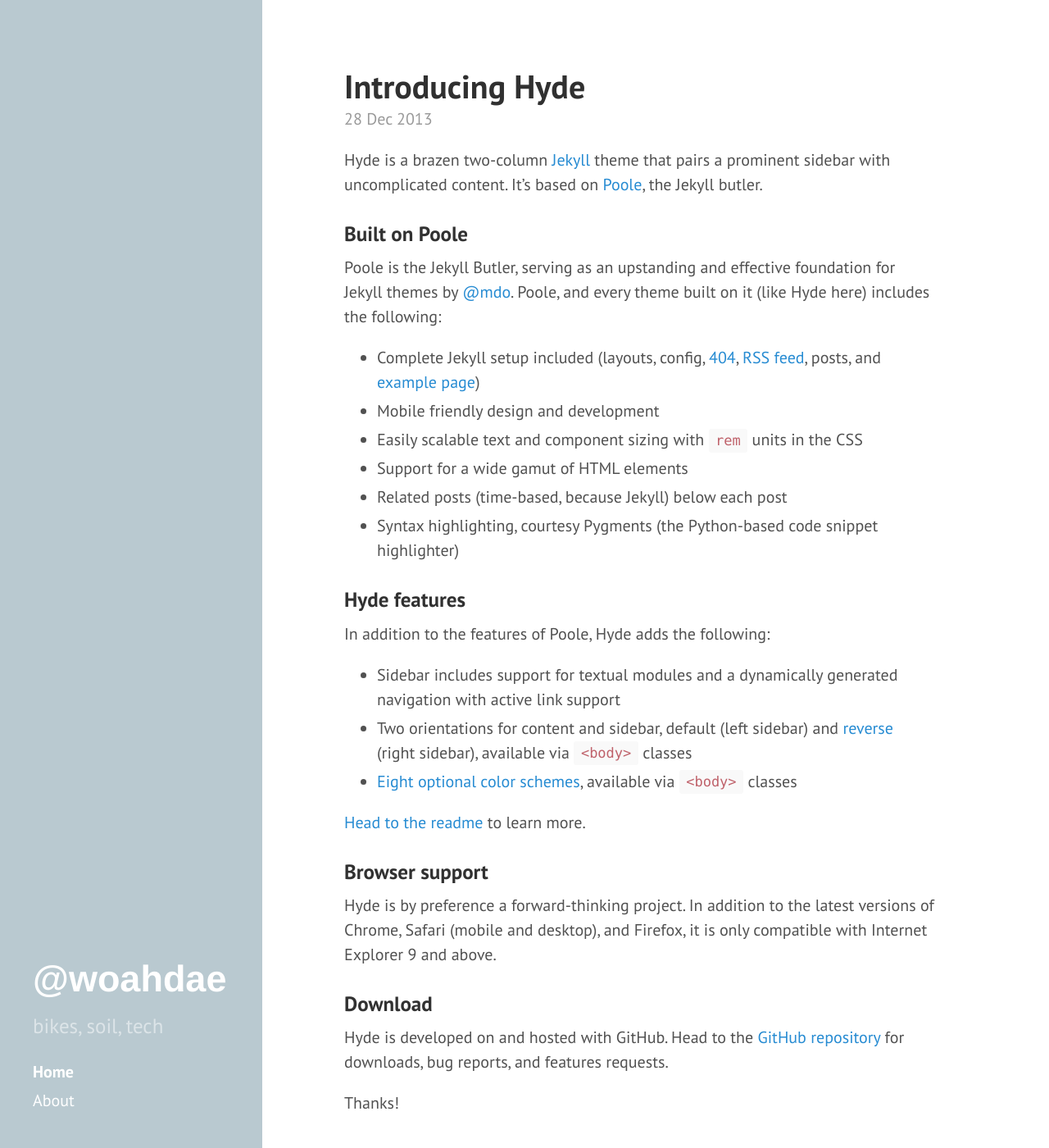
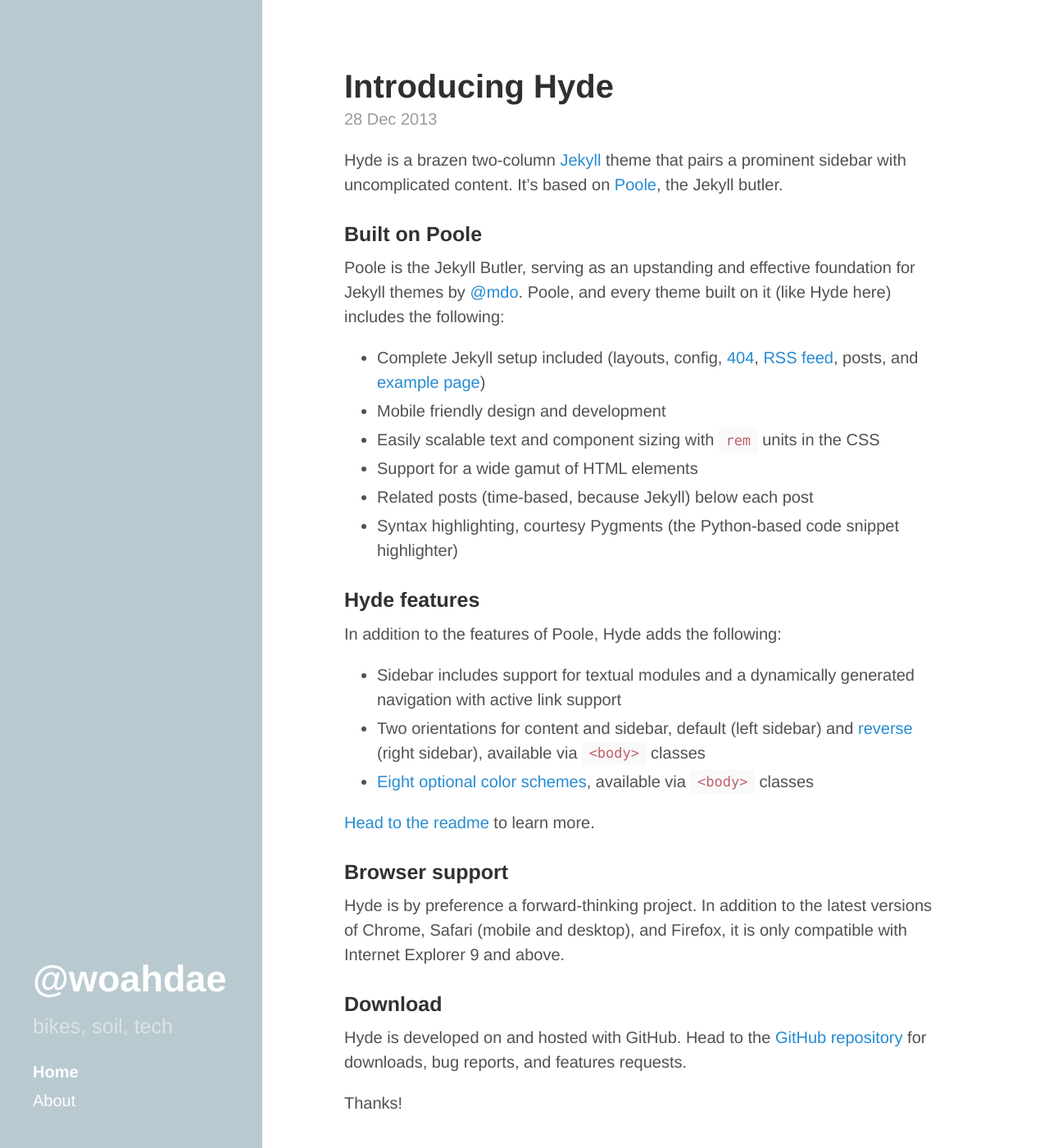
Before and after one commit to woahdae/woahdae-orig.github.io, a Jekyll site: the page built from index.html, in a window 1280 px wide and 1400 px high. Shown: the whole window at 82% size. Built offline with Jekyll 4.4.1, drawn with Linux system fonts in a browser that asks for light colours; the list of posts is cut into pages by our own code.

Commit message:
Async load css and minify hyde.css

```diff
--- /dev/null
+++ b/_includes/assets.html
@@ -0,0 +1,18 @@
+<noscript id="deferred-styles">
+  <link rel="stylesheet" href="{{ site.baseurl }}/css/poole.css">
+  <link rel="stylesheet" href="{{ site.baseurl }}/css/hyde.css">
+  <link rel="stylesheet" href="{{ site.baseurl }}/css/custom.css">
+</noscript>
+<script>
+  var loadDeferredStyles = function() {
+    var addStylesNode = document.getElementById("deferred-styles");
+    var replacement = document.createElement("div");
+    replacement.innerHTML = addStylesNode.textContent;
+    document.body.appendChild(replacement)
+    addStylesNode.parentElement.removeChild(addStylesNode);
+  };
+  var raf = requestAnimationFrame || mozRequestAnimationFrame ||
+      webkitRequestAnimationFrame || msRequestAnimationFrame;
+  if (raf) raf(function() { window.setTimeout(loadDeferredStyles, 0); });
+  else window.addEventListener('load', loadDeferredStyles);
+</script>
--- /dev/null
+++ b/_includes/critical.css
@@ -0,0 +1,232 @@
+* {
+  -webkit-box-sizing: border-box;
+  -moz-box-sizing: border-box;
+  box-sizing: border-box;
+}
+
+html,
+body {
+  margin: 0;
+  padding: 0;
+}
+
+html {
+  font-family: -apple-system,BlinkMacSystemFont,"Segoe UI","Roboto","Oxygen","Ubuntu","Cantarell","Fira Sans","Droid Sans","Helvetica Neue",Arial,sans-serif;
+  font-size: 16px;
+  line-height: 1.5;
+}
+
+@media (min-width: 38em) {
+  html {
+    font-size: 20px;
+  }
+}
+
+body {
+  color: #515151;
+  background-color: #fff;
+  -webkit-text-size-adjust: 100%;
+  -ms-text-size-adjust: 100%;
+}
+
+a {
+  color: #268bd2;
+  text-decoration: none;
+}
+
+h1,
+h3 {
+  margin-bottom: .5rem;
+  font-weight: 600;
+  line-height: 1.25;
+  color: #313131;
+  text-rendering: optimizeLegibility;
+}
+
+h1 {
+  font-size: 2rem;
+}
+
+h3 {
+  margin-top: 1.5rem;
+  font-size: 1.25rem;
+}
+
+p {
+  margin-top: 0;
+  margin-bottom: 1rem;
+}
+
+ul {
+  margin-top: 0;
+  margin-bottom: 1rem;
+}
+
+.lead {
+  font-size: 1.25rem;
+  font-weight: 300;
+}
+
+code {
+  font-family: Menlo,Monaco,"Courier New",monospace;
+}
+
+code {
+  padding: .25em .5em;
+  font-size: 85%;
+  color: #bf616a;
+  background-color: #f9f9f9;
+  border-radius: 3px;
+}
+
+.container {
+  max-width: 38rem;
+  padding-left: 1.5rem;
+  padding-right: 1.5rem;
+  margin-left: auto;
+  margin-right: auto;
+}
+
+.post {
+  margin-bottom: 4em;
+}
+
+.post li+li {
+  margin-top: .25rem;
+}
+
+.post-title,
+.post-title a {
+  color: #303030;
+}
+
+.post-title {
+  margin-top: 0;
+}
+
+.post-date {
+  display: block;
+  margin-top: -.5rem;
+  margin-bottom: 1rem;
+  color: #9a9a9a;
+}
+
+html {
+  font-family: "PT Sans", Helvetica, Arial, sans-serif;
+}
+
+@media (min-width: 48em) {
+  html {
+    font-size: 16px;
+  }
+}
+
+@media (min-width: 58em) {
+  html {
+    font-size: 20px;
+  }
+}
+
+.sidebar {
+  text-align: center;
+  padding: 2rem 1rem;
+  color: rgba(255,255,255,.5);
+  background-color: #202020;
+}
+
+@media (min-width: 48em) {
+  .sidebar {
+    position: fixed;
+    top: 0;
+    left: 0;
+    bottom: 0;
+    width: 18rem;
+    text-align: left;
+  }
+}
+
+.sidebar a {
+  color: #fff;
+}
+
+.sidebar-about h1 {
+  color: #fff;
+  margin-top: 0;
+  font-family: "Abril Fatface", serif;
+  font-size: 3.25rem;
+}
+
+.sidebar-nav {
+  margin-bottom: 1rem;
+}
+
+.sidebar-nav-item {
+  display: block;
+  line-height: 1.75;
+}
+
+.sidebar-nav-item.active {
+  font-weight: bold;
+}
+
+@media (min-width: 48em) {
+  .sidebar-sticky {
+    position: absolute;
+    right: 1rem;
+    bottom: 1rem;
+    left: 1rem;
+  }
+}
+
+.container {
+  padding-left: 1rem;
+  padding-right: 1rem;
+}
+
+.content {
+  padding-top: 4rem;
+  padding-bottom: 4rem;
+}
+
+@media (min-width: 48em) {
+  .content {
+    max-width: 38rem;
+    margin-left: 20rem;
+    margin-right: 2rem;
+  }
+}
+
+@media (min-width: 64em) {
+  .content {
+    margin-left: 22rem;
+    margin-right: 4rem;
+  }
+}
+
+.sidebar {
+  background-color: #b9c9d0;
+}
+
+.sidebar-about h1 {
+  font-family: Helvetica, Arial, sans-serif;
+  font-size: 2.25rem;
+}
+
+@media (min-width: 64em) {
+  .content {
+    margin-left: 20rem;
+    margin-right: 4rem;
+  }
+}
+
+@media (min-width: 48em) {
+  .sidebar {
+    width: 16rem;
+  }
+
+  .content {
+    max-width: 38rem;
+    margin-left: 20rem;
+    margin-right: 2rem;
+  }
+}
--- a/_includes/head.html
+++ b/_includes/head.html
@@ -10,10 +10,9 @@
     {% endif %}
   </title>
 
-  <link rel="stylesheet" href="{{ site.baseurl }}/css/poole.css">
-  <link rel="stylesheet" href="{{ site.baseurl }}/css/hyde.css">
-  <link rel="stylesheet" href="{{ site.baseurl }}/css/custom.css">
-  <link rel="stylesheet" href="http://fonts.googleapis.com/css?family=PT+Sans:400,400italic,700|Abril+Fatface">
+  <style type="text/css">
+    {% include critical.css %}
+  </style>
 
   <link rel="apple-touch-icon-precomposed" sizes="144x144" href="{{ site.baseurl }}/public/apple-touch-icon-precomposed.png">
   <link rel="shortcut icon" href="{{ site.baseurl }}/public/favicon.ico">
--- a/_layouts/default.html
+++ b/_layouts/default.html
@@ -13,8 +13,8 @@
       </main>
     </div>
 
+    {% include foot.html %}
+    {% include assets.html %}
   </body>
 
-  {% include foot.html %}
-
 </html>
--- a/css/hyde.css
+++ b/css/hyde.scss
@@ -1,3 +1,7 @@
+---
+# Use a comment to ensure Jekyll reads the file to be transformed into CSS later
+# only main files contain this front matter, not partials.
+---
 /*
  *  __                  __
  * /\ \                /\ \
```
Also changed, not shown: css/critical.css (deleted, +0 -111 lines).
